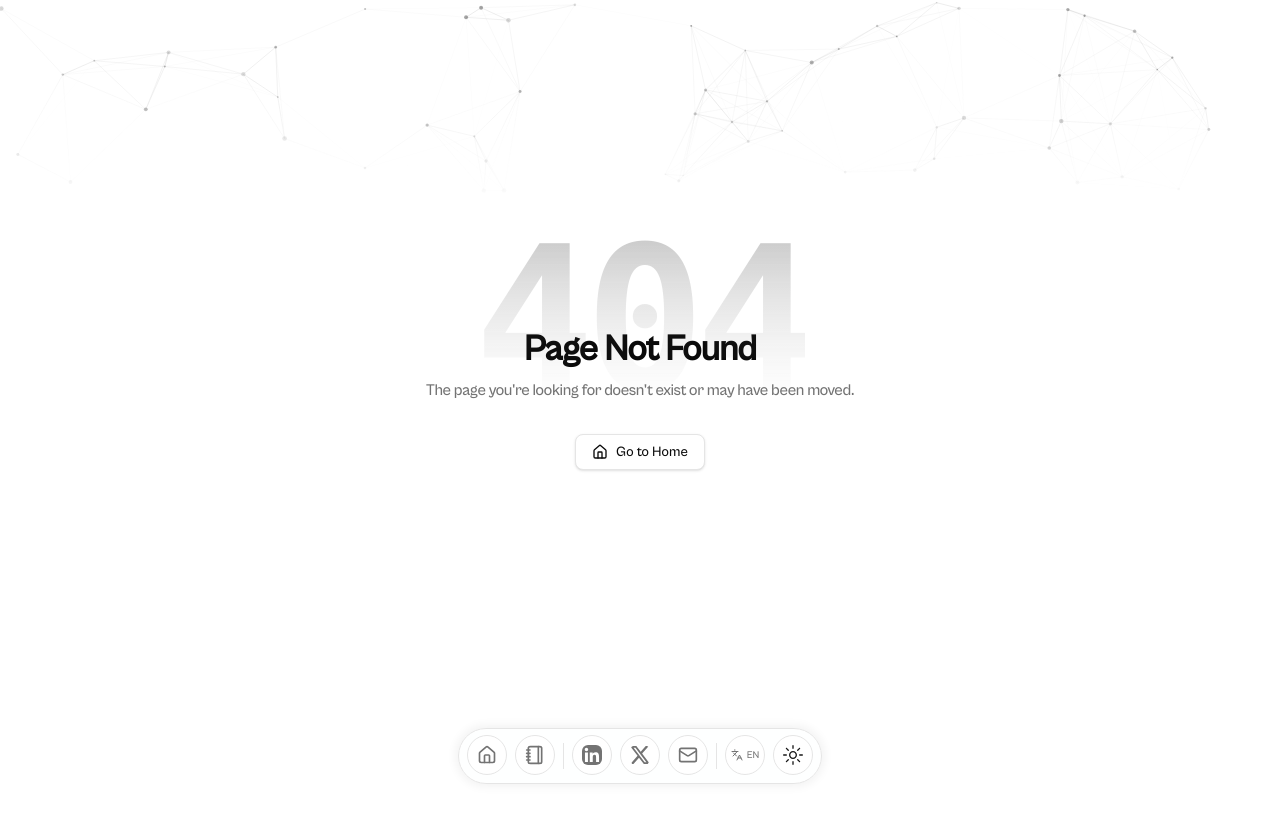
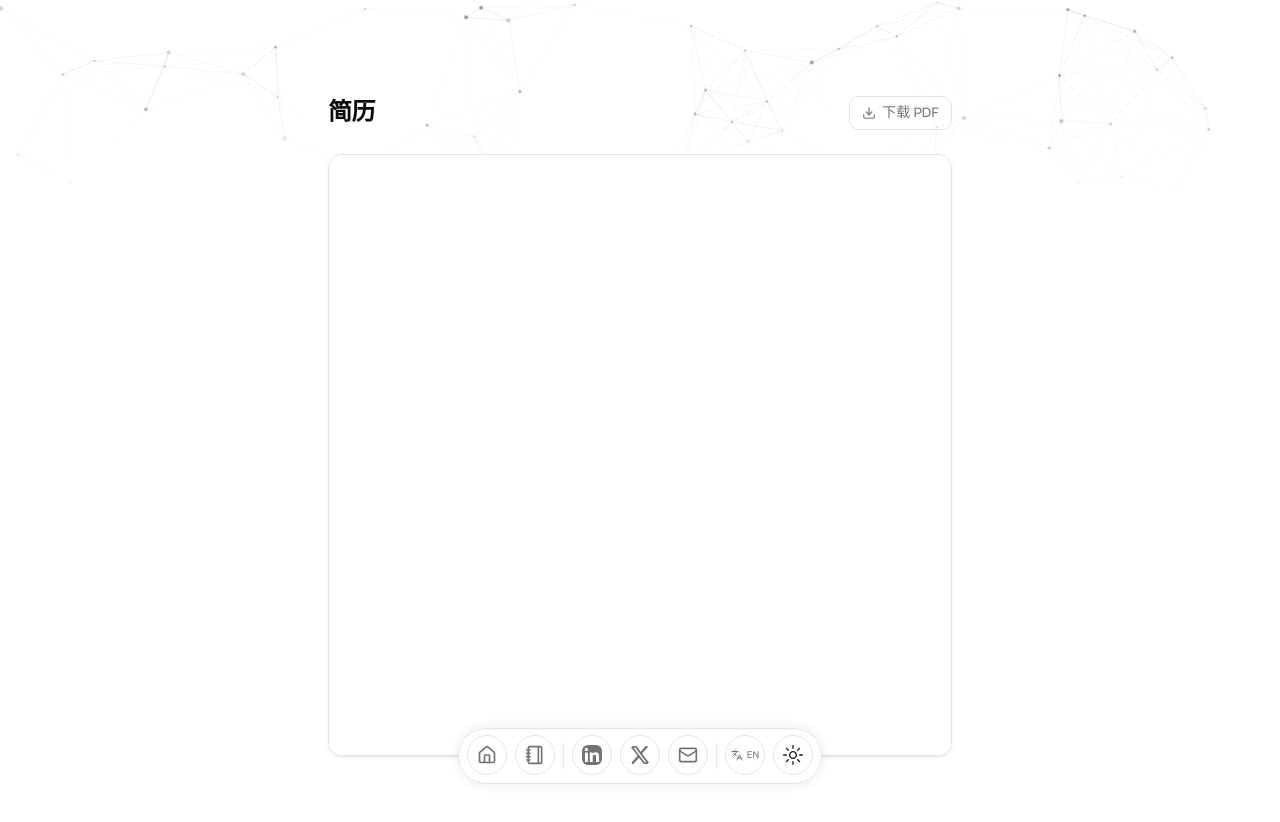
Before and after one commit to humblebanana/AlfredLin-personal, a Next.js app: page /zh/resume in a window 1280 px wide. Before the commit this address had no page. Shown: the top 822 px of the page. Before the commit the page ends 800 px from the top, so only its background shows below. Built offline with nearby package versions, Linux system fonts and the light colour scheme.

Commit message:
feat: add /zh/resume page for Chinese locale

```diff
--- /dev/null
+++ b/src/app/zh/resume/page.tsx
@@ -0,0 +1,47 @@
+import BlurFade from "@/components/magicui/blur-fade";
+import type { Metadata } from "next";
+import Link from "next/link";
+import { Download } from "lucide-react";
+
+export const metadata: Metadata = {
+  title: "简历 — Alfred Lin",
+  description: "Alfred Lin 的简历",
+  robots: {
+    index: false,
+    follow: false,
+  },
+};
+
+const BLUR_FADE_DELAY = 0.04;
+
+export default function ZhResumePage() {
+  return (
+    <section id="resume">
+      <BlurFade delay={BLUR_FADE_DELAY}>
+        <div className="flex items-center justify-between mb-6">
+          <h1 className="text-2xl font-semibold tracking-tight">简历</h1>
+          <Link
+            href="/resume.pdf"
+            target="_blank"
+            rel="noopener noreferrer"
+            className="flex items-center gap-1.5 text-sm text-muted-foreground hover:text-foreground transition-colors border border-border rounded-lg px-3 py-1.5"
+          >
+            <Download className="size-3.5" />
+            下载 PDF
+          </Link>
+        </div>
+      </BlurFade>
+
+      <BlurFade delay={BLUR_FADE_DELAY * 2}>
+        <div className="w-full rounded-xl overflow-hidden border border-border shadow-sm">
+          <iframe
+            src="/resume.pdf"
+            className="w-full border-0"
+            style={{ height: "calc(100vh - 200px)", minHeight: "600px" }}
+            title="Alfred Lin 简历"
+          />
+        </div>
+      </BlurFade>
+    </section>
+  );
+}
```
